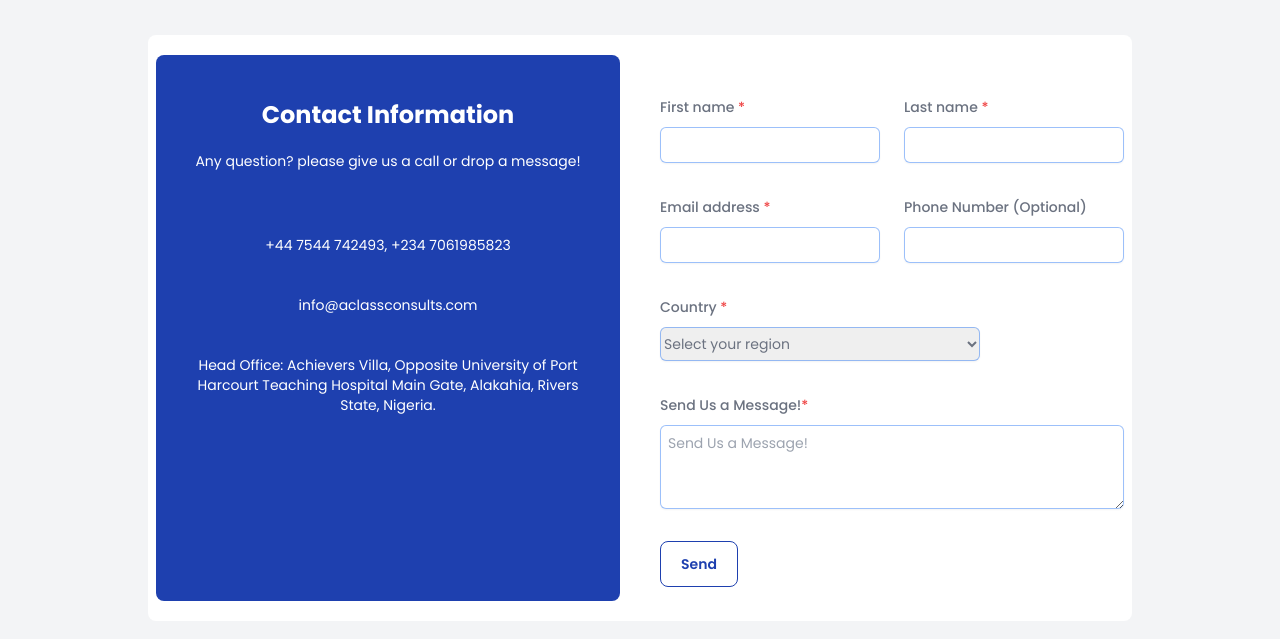
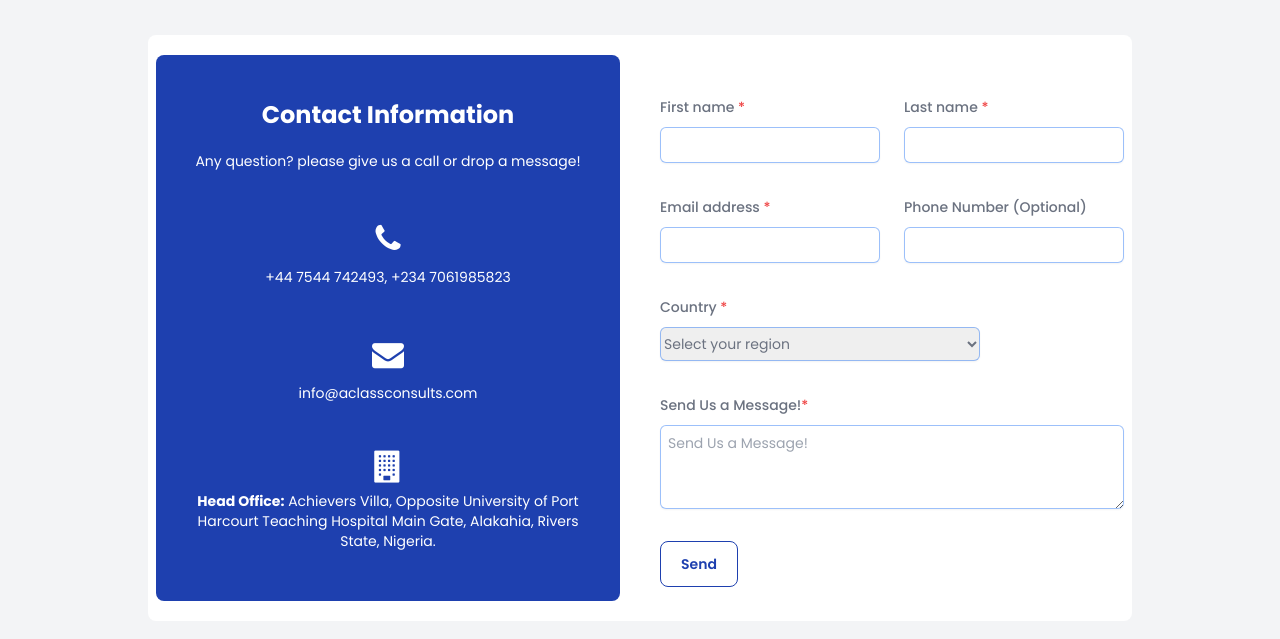
Before and after one commit to Sabastine-Aminaho/A-Class-Official, a website: page public/contact.html in a window 1280 px wide. Shown: the part 191-830 px from the top of the page. Drawn offline with Linux system fonts and the light colour scheme.

Commit message:
contact 4 added

```diff
--- a/public/contact.html
+++ b/public/contact.html
@@ -44,14 +44,19 @@
                 <p> Any question? please give us a call or drop a message!</p>
                 <div>
 
-                    <ul class="mt-16">
+                    <ul class="mt-10">
+                        <i class="fa fa-phone py-3" style="font-size:32px;color:white;" aria-hidden="true"></i>
                         <li>+44 7544 742493, +234 7061985823</li>
                     </ul>
                     <ul class="mt-10">
+                        <i class="fa fa-envelope py-3" style="font-size:32px;color:white;" aria-hidden="true"></i>
+
                         <li>info@aclassconsults.com</li>
                     </ul>
                     <ul class="mt-10">
-                        <li>Head Office: Achievers Villa, Opposite University of Port Harcourt Teaching Hospital Main Gate, Alakahia, Rivers State, Nigeria.</li>
+                        <i class="fa fa-building py-2" aria-hidden="true" style="font-size:32px;color:white;"></i>
+
+                        <li><span class="font-bold">Head Office:</span> Achievers Villa, Opposite University of Port Harcourt Teaching Hospital Main Gate, Alakahia, Rivers State, Nigeria.</li>
                     </ul>
                 </div>
             </div>
```
